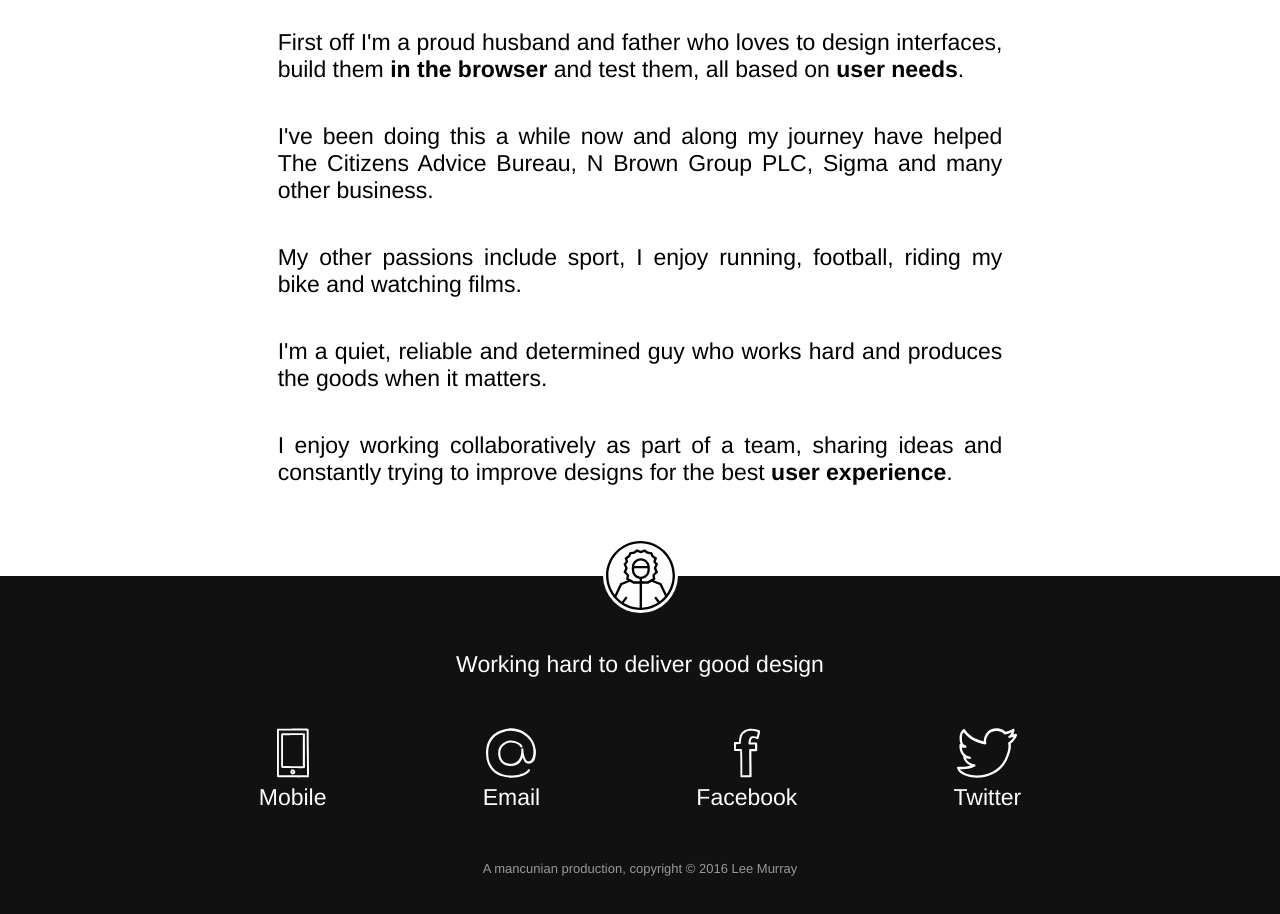
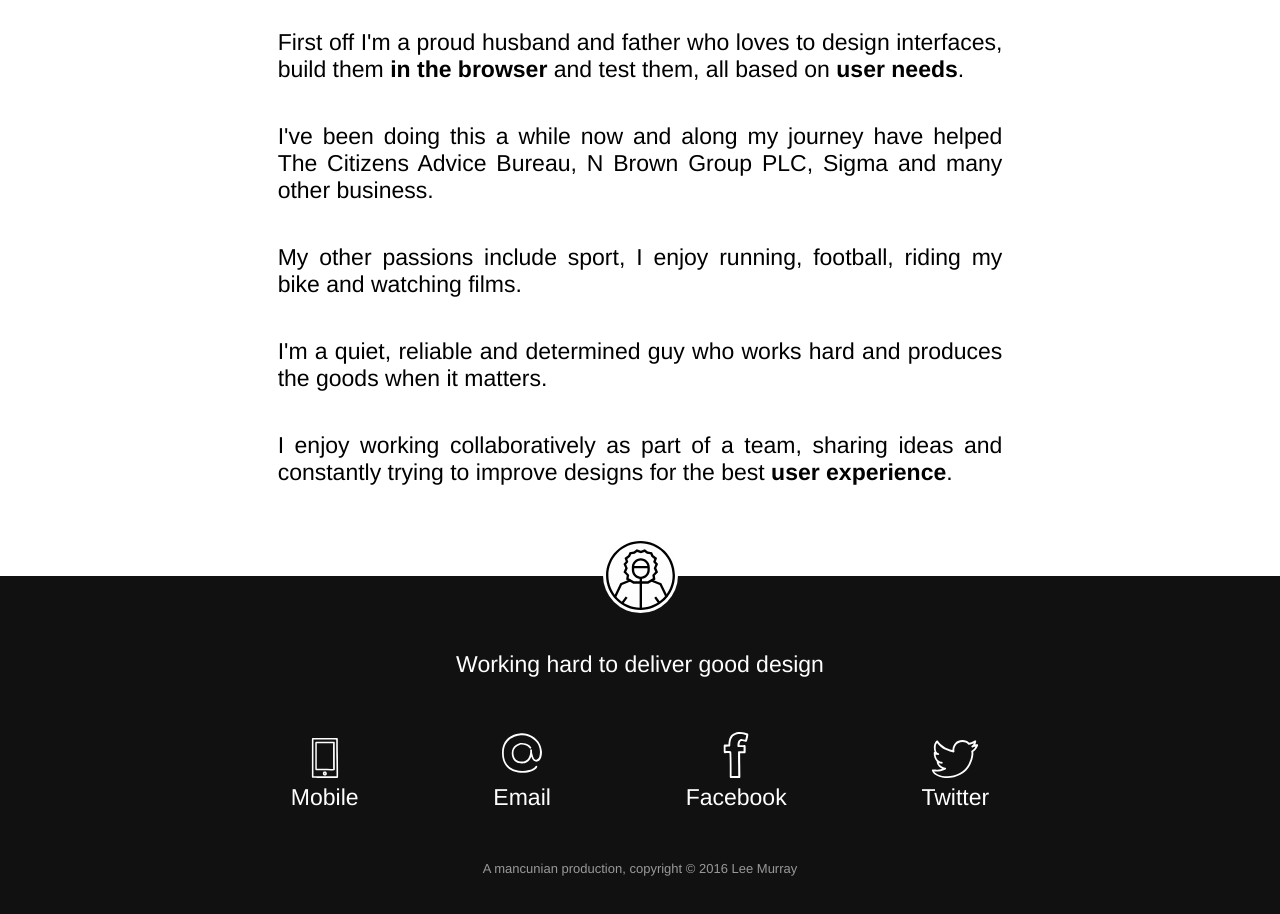
Before and after one commit to uxeskimo/uxeskimo, a Jekyll site: the page built from about.md, in a window 1280 px wide. Shown: the part 760-1674 px from the top of the page. Built offline with Jekyll 4.4.1, drawn with Linux system fonts in a browser that asks for light colours.

Commit message:
Adjusted size to foooter icons for small mobiles

```diff
--- a/_dev/src/sass/partials/_breakpoints.scss
+++ b/_dev/src/sass/partials/_breakpoints.scss
@@ -1,4 +1,5 @@
-// assume min-width (by default) if only a number
+$mini-tide: 321px;
+// Up to 320px
 $high-tide: 500px;
 // set min-width/max-width if both values are numbers
 $surf-tide: 690px;
--- a/_dev/src/sass/partials/_buttons.scss
+++ b/_dev/src/sass/partials/_buttons.scss
@@ -2,10 +2,11 @@
   background-color: #dc2959;
   border: 0;
   color: white;
-  padding: 15px 75px;
+  padding: 15px 60px;
   border-radius: 3px;
   text-decoration: none;
   &:hover {
     background-color: #111;
+    text-decoration: none;
   }
 }
--- a/_dev/src/sass/partials/_footer.scss
+++ b/_dev/src/sass/partials/_footer.scss
@@ -25,10 +25,14 @@ footer {
       padding: 0;
           li {
             display: inline-block;
-            padding: 0 2%;
+            padding: 0 1%;
+              @include breakpoint($mini-tide) {
+                padding-right: 2%;
+                padding-left: 2%;
+              }
               @include breakpoint($surf-tide) {
-                  padding-right: 7%;
-                  padding-left: 7%;
+                  padding-right: 6%;
+                  padding-left: 6%;
               }
               @include breakpoint($high-tide) {
                   padding-right: 9%;
--- a/_dev/src/sass/partials/_icons.scss
+++ b/_dev/src/sass/partials/_icons.scss
@@ -87,23 +87,23 @@
 .icon-phone {
   fill: #fff;
   width: 32px;
-  max-height: 50px;
+  max-height: 40px;
 }
 
 .icon-email {
   fill: #fff;
   max-height: 50px;
-  width: 50px;
+  width: 40px;
 }
 
 .icon-facebook {
   fill: #fff;
-  max-height: 50px;
+  max-height: 46px;
   width: 26px;
 }
 
 .icon-twitter {
   fill: #fff;
-  max-height: 50px;
+  max-height: 38px;
   width: 60px;
 }
```
Also changed, not shown: assets/css/main.css, 1 other file.
